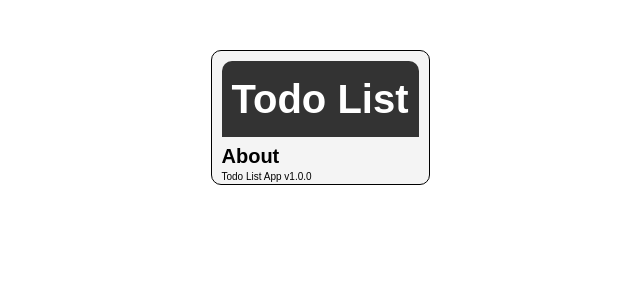
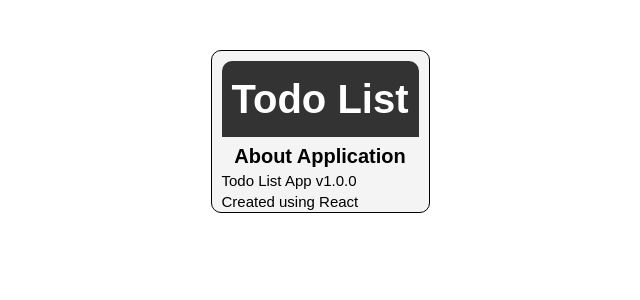
Before and after one commit to romrauq/React-Todo-List-Application, a React (Create React App) app: page /About in a window 1280 px wide. Shown: the top 300 px of the page, without its empty margins (320-960 px from the left). Built offline with nearby package versions, Linux system fonts and the light colour scheme.

Commit message:
Styled About page component.

```diff
--- a/src/components/pages/About.js
+++ b/src/components/pages/About.js
@@ -3,10 +3,19 @@
 const About = () => {
 	return (
 		<React.Fragment>
-			<h1>About</h1>
-			<p>Todo List App v1.0.0</p>
+			<h1 style={aboutStyles}>About Application</h1>
+			<p style={textStyles}>Todo List App v1.0.0</p>
+			<p style={textStyles}>Created using React</p>
 		</React.Fragment>
 	);
 };
 
+const aboutStyles = {
+	textAlign: "center",
+};
+
+const textStyles = {
+	fontSize: "1.5rem",
+};
+
 export default About;
```
